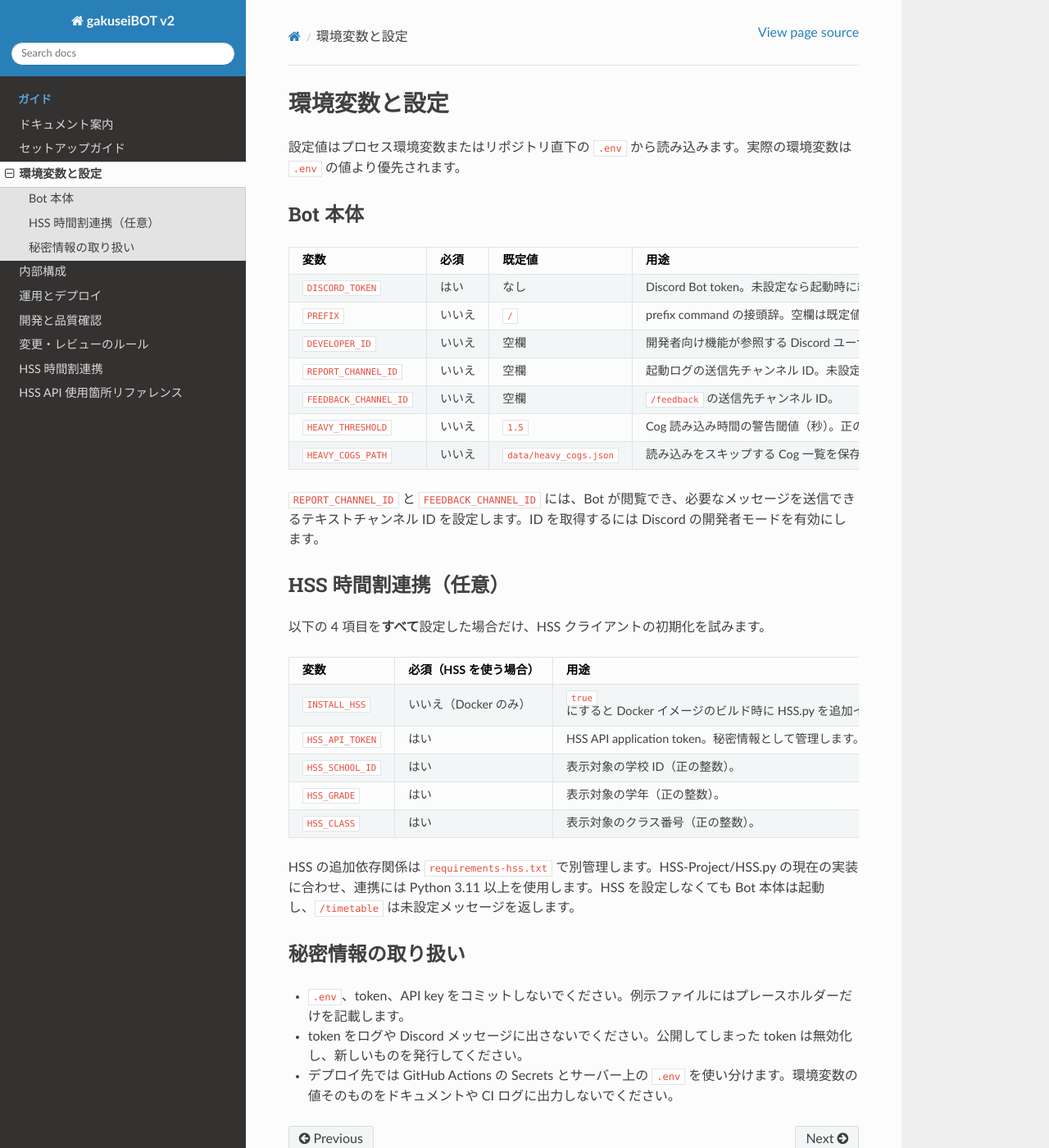
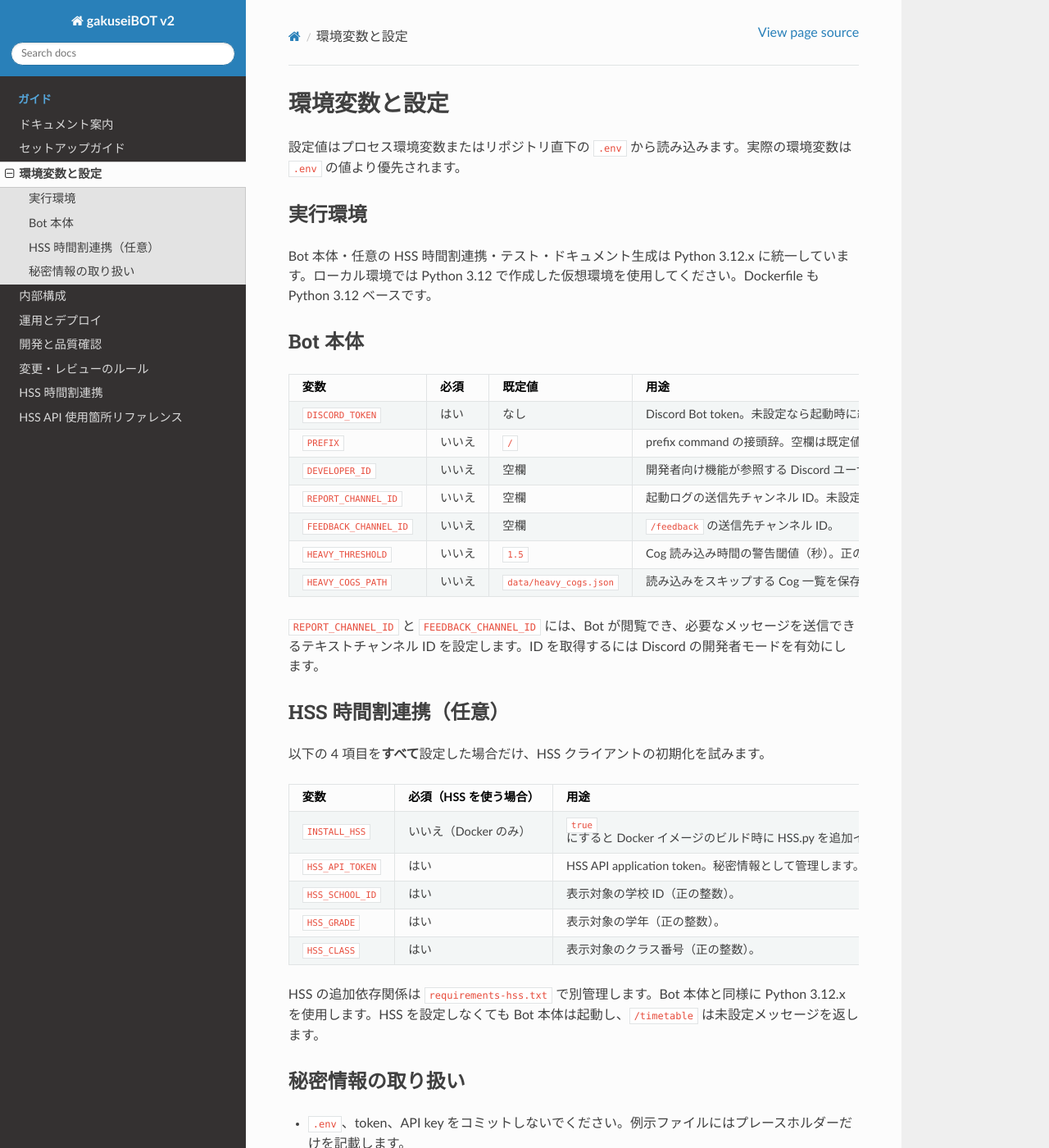
Before and after one commit to akiy2009/gakuseiBOTv2-Beta, a Sphinx documentation site: the page built from docs/configuration.md, in a window 1280 px wide and 1400 px high. Shown: the whole window at 82% size. Built offline with Sphinx 7.4.7 and the Read the Docs theme 3.1.0, drawn with Linux system fonts in a browser that asks for light colours.

Commit message:
docs: update runtime requirements to Python 3.12

```diff
--- a/docs/configuration.md
+++ b/docs/configuration.md
@@ -1,6 +1,10 @@
 # 環境変数と設定
 
 設定値はプロセス環境変数またはリポジトリ直下の `.env` から読み込みます。実際の環境変数は `.env` の値より優先されます。
+
+## 実行環境
+
+Bot 本体・任意の HSS 時間割連携・テスト・ドキュメント生成は Python 3.12.x に統一しています。ローカル環境では Python 3.12 で作成した仮想環境を使用してください。Dockerfile も Python 3.12 ベースです。
 
 ## Bot 本体
 
@@ -28,7 +32,7 @@
 | `HSS_GRADE` | はい | 表示対象の学年（正の整数）。 |
 | `HSS_CLASS` | はい | 表示対象のクラス番号（正の整数）。 |
 
-HSS の追加依存関係は `requirements-hss.txt` で別管理します。HSS-Project/HSS.py の現在の実装に合わせ、連携には Python 3.11 以上を使用します。HSS を設定しなくても Bot 本体は起動し、`/timetable` は未設定メッセージを返します。
+HSS の追加依存関係は `requirements-hss.txt` で別管理します。Bot 本体と同様に Python 3.12.x を使用します。HSS を設定しなくても Bot 本体は起動し、`/timetable` は未設定メッセージを返します。
 
 ## 秘密情報の取り扱い
 
```
